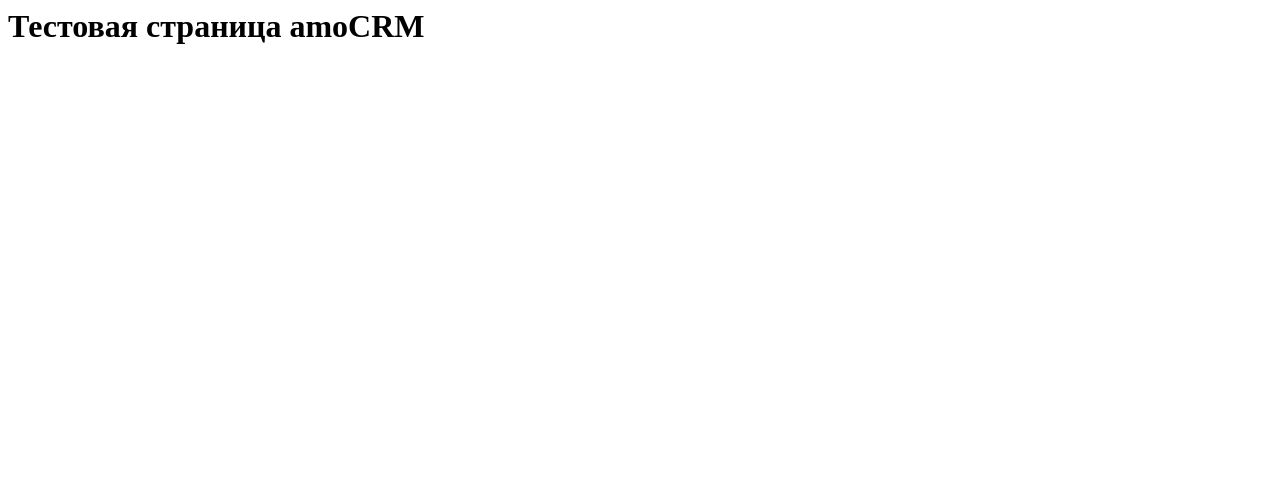
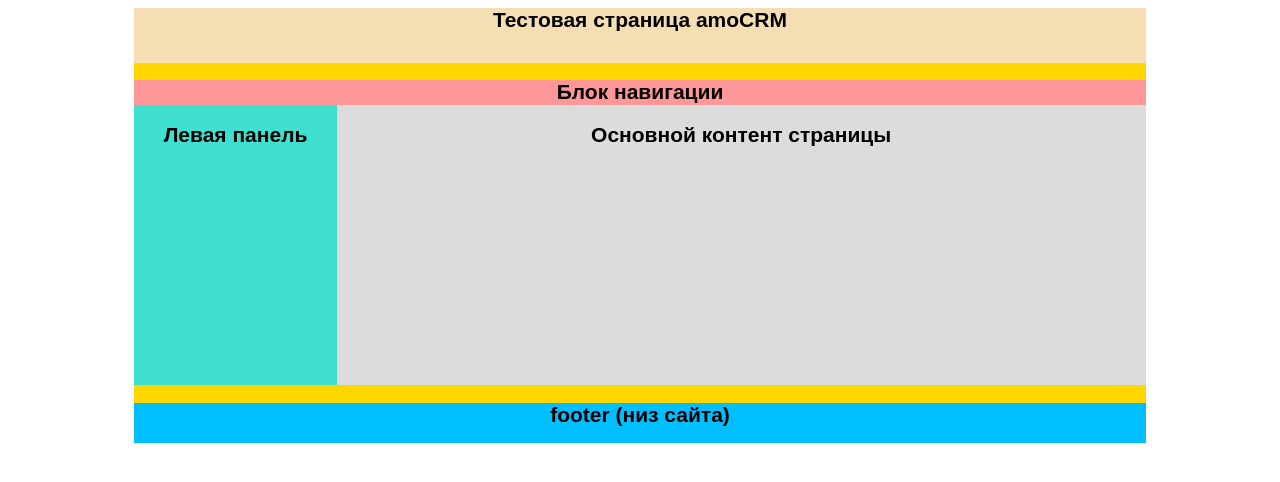
Before and after one commit to artemadilev/git-amo, a plain HTML site: page index.html in a window 1280 px wide. Drawn offline with Linux system fonts and the light colour scheme.

Commit message:
Добавил стили, блочную структуру

```diff
--- a/index.html
+++ b/index.html
@@ -2,12 +2,34 @@
     <head>
         <meta charset="utf-8" />
         <title>Тестовая страница amoCRM</title>
-    </head>
+    <link rel="stylesheet" type="text/css" href="style.css">
+</head>
+
     <body>
+        <div id="container">
+            <div id="header">
+            <h2>Тестовая страница amoCRM</h2>
+            </div>
 
-    <h1>Тестовая страница amoCRM</h1>
+            <div id="navigation">
+            <h2>Блок навигации</h2>
+            </div>
 
+            <div id="sidebar">
+            <h2>Левая панель</h2>
+            </div>
 
+            <div id="content">
+            <h2>Основной контент страницы</h2>
+            </div>
 
+            <div id="clear">
+
+            </div>
+
+            <div id="footer">
+            <h2>footer (низ сайта)</h2>
+            </div>
+        </div>
     </body>
 </html>
--- /dev/null
+++ b/style.css
@@ -0,0 +1,50 @@
+body {
+     background: #FFF;
+     color: #000;
+     font-family: Arial, sans-serif;
+     font-size: 14px;
+}
+
+#header {
+     background: #F5DEB3;
+     width: 100%;
+     height: 55px;
+}
+
+#container {
+     background: #FFD700;
+     margin: auto auto;
+     text-align: center;
+     width: 80%;
+     height: 400px;
+}
+
+#navigation {
+     background: #FE9798;
+     width: 100%;
+     height: 25px;
+}
+
+#sidebar {
+     background: #40E0D0;
+     float: left;
+     width: 20%;
+     height: 280px;
+}
+
+#content {
+     background: #DCDCDC;
+     float: right;
+     width: 80%;
+     height: 280px;
+}
+
+#clear {
+     clear: both;
+}
+
+#footer {
+    background: #00BFFF;
+	width: 100%;
+	height: 40px;
+}
```
